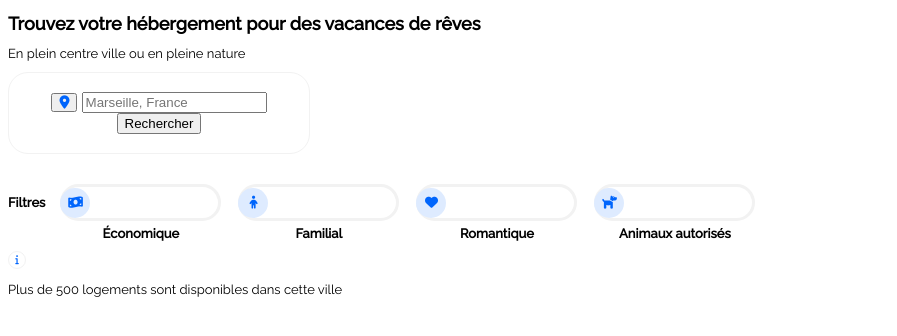
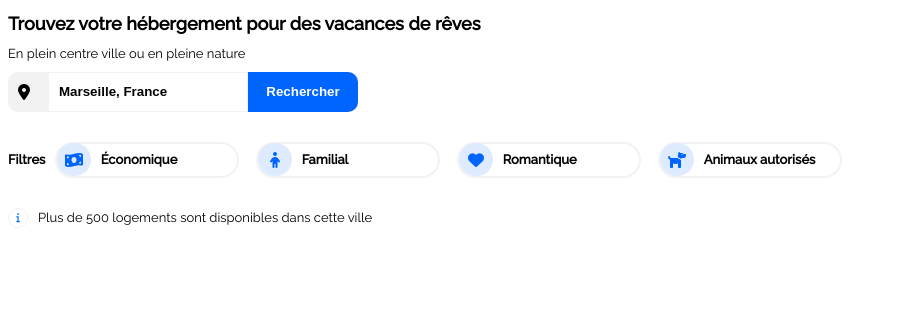
Before and after one commit to Chocoffees/BotoumYao_2_17062021, a plain HTML site: page index.html in a window 1280 px wide. Shown: the part 56-392 px from the top of the page, without its empty margins (0-897 px from the left). Drawn offline with Linux system fonts and the light colour scheme.

Commit message:
Add logo Reservia

```diff
--- a/index.html
+++ b/index.html
@@ -1,69 +1,87 @@
 <!DOCTYPE html>
-<html>
-
+<html lang="fr">
   <head>
-    <html lang="fr">
-    <title>Reservia : Hébergements, Activités dans la ville de votre choix</title>
+    <title>
+      Reservia : Hébergements, Activités dans la ville de votre choix
+    </title>
     <meta charset="utf-8" />
-    <meta name="viewport" content="width=device-width", initial-scale=1.0>
-    <script src="https://kit.fontawesome.com/33069ba4d0.js" crossorigin="anonymous"></script>
-    <link href="style.css" rel="stylesheet">
-    <link rel="preconnect" href="https://fonts.gstatic.com">
-    <link href="https://fonts.googleapis.com/css2?family=Raleway:wght@100;200;300;400;500&display=swap"
-        rel="stylesheet">
+    <meta name="viewport" content="width=device-width" initial-scale="1.0" />
+    <meta name="mobile-web-app-capable" content="yes" />
+    <meta name="apple-mobile-web-app-capable" content="yes" />
+    <script
+      src="https://kit.fontawesome.com/33069ba4d0.js"
+      crossorigin="anonymous"
+    ></script>
+    <link href="style.css" rel="stylesheet" />
+    <link rel="preconnect" href="https://fonts.gstatic.com" />
+    <link
+      href="https://fonts.googleapis.com/css2?family=Raleway:wght@100;200;300;400;500&display=swap"
+      rel="stylesheet"
+    />
   </head>
 
   <body>
     <div id="container">
       <header>
-            <img src="images/Reservia.svg" alt="Logo de Reservia" height="45px" width="97px"/>
+        <img
+          src="images/Reservia.svg"
+          alt="Logo de Reservia"
+          height="45"
+          width="97"
+        />
         <!--slogan-->
         <h1>Trouvez votre hébergement pour des vacances de rêves</h1>
         <h2>En plein centre ville ou en pleine nature</h2>
 
-            <!--section recherche utilisateur--(non fonctionnelle pour ce prototype)-->
+        <!--section recherche utilisateur-non fonctionnelle pour ce prototype-->
         <div id="recherche">
           <form method="POST" action="traitement.php">
-                    <p>
-                        <button name="map" type="button">
-                        <i class="fas fa-map-marker-alt" title="Afficher la carte" viewbox= "0 0 10 10"></i></button>
-
-                        <label for="search"></label>
-                        <input type="search" placeholder="Marseille, France" id="maRecherche"/>
-                        <button>Rechercher</button>
-                    </p>
+            <a href="#" target="_blank"></a>
+            <i
+              class="fas fa-map-marker-alt fa-s destination black"
+              role="button"
+              title="Afficher la carte"
+              viewbox="0 0 10 10"
+            ></i>
+            <input
+              type="search"
+              class="bordureChamp marge"
+              title="Saisir la destination"
+              id="lieu"
+              name="ville"
+              placeholder="Marseille, France"
+            />
+            <button class="boutonRecherche">Rechercher</button>
           </form>
         </div>
 
-            <!--filtres de recherche--(non fonctionnels pour ce prototype)-->
-            <div class="filtres">
-                <div id="styleFiltres">Filtres</div>
-                    <div class="bordureFiltres nomFiltres">
-                        <i class="fas fa-money-bill-wave iconFiltres"></i>
-                        <div><strong>Économique</strong></div>
+        <!--filtres de recherche-non fonctionnels pour ce prototype-->
+        <div id="filtres">
+          Filtres
+          <div class="bordureFiltres">
+            <i class="fas fa-money-bill-wave blue iconFiltres"></i>
+            <span class="nomFiltres">Économique</span>
           </div>
-                    <div class="bordureFiltres nomFiltres">
-                        <i class="fas fa-child iconFiltres"></i>
-                        <div><strong>Familial</strong></div>
+          <div class="bordureFiltres">
+            <i class="fas fa-child blue iconFiltres"></i>
+            <span class="nomFiltres">Familial</span>
           </div>
-                    <div class="bordureFiltres nomFiltres">
-                        <i class="fas fa-heart iconFiltres"></i>
-                        <div><strong>Romantique</strong></div>
+          <div class="bordureFiltres">
+            <i class="fas fa-heart blue iconFiltres"></i>
+            <span class="nomFiltres">Romantique</span>
           </div>
-                    <div class="bordureFiltres nomFiltres">
-                        <i class="fas fa-dog iconFiltres"></i>
-                        <div><strong>Animaux autorisés</strong></div>
+          <div class="bordureFiltres">
+            <i class="fas fa-dog blue iconFiltres"></i>
+            <span class="nomFiltres">Animaux autorisés</span>
           </div>
         </div>
 
         <!--information sur résultat de la recherche utilisateur-->
-                <div class="resultRecherche"></div>
-                    <div>
-                        <i class="fas fa-info"></i>
-                    </div>
-                    <div class="resultat">
-                        <p>Plus de 500 logements sont disponibles dans cette ville</p>
-                    </div>
+        <div class="resultRecherche">
+          <i class="fas fa-info blue"></i>
+          <span class="resultat"
+            >Plus de 500 logements sont disponibles dans cette ville</span
+          >
         </div>
       </header>
 
--- a/style.css
+++ b/style.css
@@ -1,6 +1,12 @@
 body {
   font-family: "Raleway", sans-serif;
 }
+
+/*couleurs charte
+bleu #0065fc
+bleu version claire #deebff
+fond gris #f2f2f2*/
+/*icônes Font Awesome*/
 
 h1 {
   line-height: 60px 0;
@@ -8,88 +14,133 @@ h1 {
   font-weight: bold;
   color: black;
 }
-
 h2 {
   font-size: small;
   font-weight: normal;
   color: black;
 }
 
-/*cadrage zone de recherche A REVOIR*/
+/*-----recherche lieu de destination-----*/
+/*cadrage zone de recherche*/
 #recherche {
-  width: 300px;
-  padding-top: 3px;
-  padding-bottom: 3px;
+  height: 40px;
+  width: 350px;
+  display: inline-flex;
+}
+/*carte*/
+.destination {
+  width: 30px;
+  height: 40px;
+  background-color: #f2f2f2;
+  float: left;
+  color: black;
+  cursor: pointer;
+}
+.black {
+  align-content: center;
+  display: grid;
+  padding-left: 10px;
+  border-top-left-radius: 10px;
+  border-bottom-left-radius: 10px;
+}
+/*champ saisie*/
+.bordureChamp {
+  height: 40px;
+  width: 200px;
+  border: none;
   border: 1px solid #f2f2f2;
-  text-align: center;
-  background-color: white;
-  border-radius: 20px;
 }
-
-/*A REVOIR*/
-#boutonRecherche {
+.marge {
+  padding-left: 10px;
+}
+::placeholder {
+  color: black;
+  opacity: 1; /*spécificité Firefox*/
+}
+::-webkit-input-placeholder {
   font-weight: bold;
+}
+::-moz-placeholder {
+  font-weight: bold;
+}
+/*bouton*/
+.boutonRecherche {
+  height: 40px;
+  width: 110px;
   color: white;
+  font-weight: bold;
   background-color: #0065fc;
+  float: right;
   border: none;
-  margin-bottom: 50px;
+  border-top-right-radius: 10px;
+  border-bottom-right-radius: 10px;
+  cursor: pointer;
 }
 
 /*-----filtres de recherche utilisateur-----*/
-/*alignement des filtres*/
-.filtres {
-  margin-top: 30px;
+/*barre de filtres*/
+#filtres {
+  height: 100%;
   display: flex;
   align-items: center;
+  justify-content: flex-start;
+  padding-top: 30px;
+  font-size: small;
+  font-weight: bold;
+  margin-right: 5px;
 }
-
-/*habillage bordures*/
+/*bordure filtres*/
 .bordureFiltres {
-  height: 26px;
-  width: 155px;
-  padding-top: 1px;
-  padding-bottom: 4px;
-  border: 3px solid #f2f2f2;
+  height: 32px;
+  width: 180px;
+  align-items: center;
+  align-content: space-between;
+  display: flex;
+  border-radius: 30px;
+  border: 2px solid #f2f2f2;
   margin-left: 10px;
   margin-right: 7px;
   background-color: white;
-  border-radius: 19px;
+  cursor: default;
 }
-
+.bordureFiltres:hover {
+  background-color: #deebff;
+  color: #0065fc;
+}
 /*bloc icônes Font Awesome*/
 .iconFiltres {
   border-radius: 30px;
   height: 30px;
   width: 30px;
-  margin-bottom: 8px;
-  margin-left: -3px;
   background-color: #deebff;
 }
-.fas {
+.blue {
   display: flex;
   align-items: center;
   justify-content: center;
   color: #0065fc;
+  font-size: medium;
+  padding: 0.1em;
 }
-
+.blue:hover {
+  transition: all 0.2s ease-in-out;
+  transform: scale(1.2);
+}
 /*nom des filtres*/
 .nomFiltres {
-  text-align: center;
-  font-size: small;
-}
-
-#styleFiltres {
-  font-size: small;
-  font-weight: bold;
-  margin-right: 5px;
+  padding-left: 10px;
 }
 
 /*-----résultat recherche utilisateur-----*/
 /*bloc*/
 .resultRecherche {
-  margin-top: 30px;
+  height: 100%;
+  display: flex;
+  align-items: center;
+  justify-content: flex-start;
+  vertical-align: middle;
+  padding-top: 30px;
 }
-
 /*icône*/
 .fa-info {
   border: solid 1px;
@@ -101,9 +152,9 @@ h2 {
   font-size: 0.6rem;
   color: #0065fc;
 }
-
 /*résultat*/
 .resultat {
   font-size: small;
   font-weight: normal;
+  padding-left: 10px;
 }
```
Also changed, not shown: Reservia.svg (added). Lines whose indentation alone changed are shown as unchanged.
